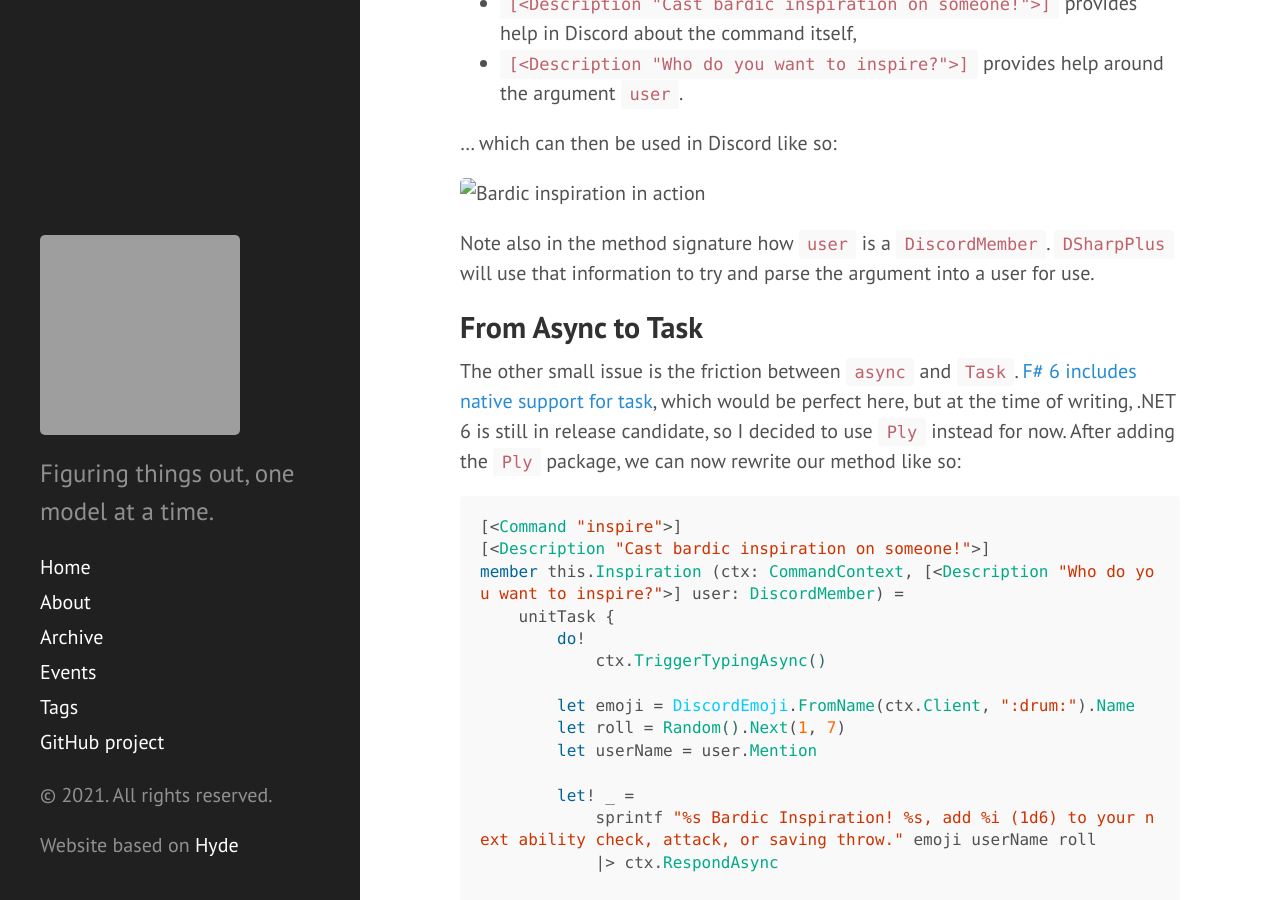
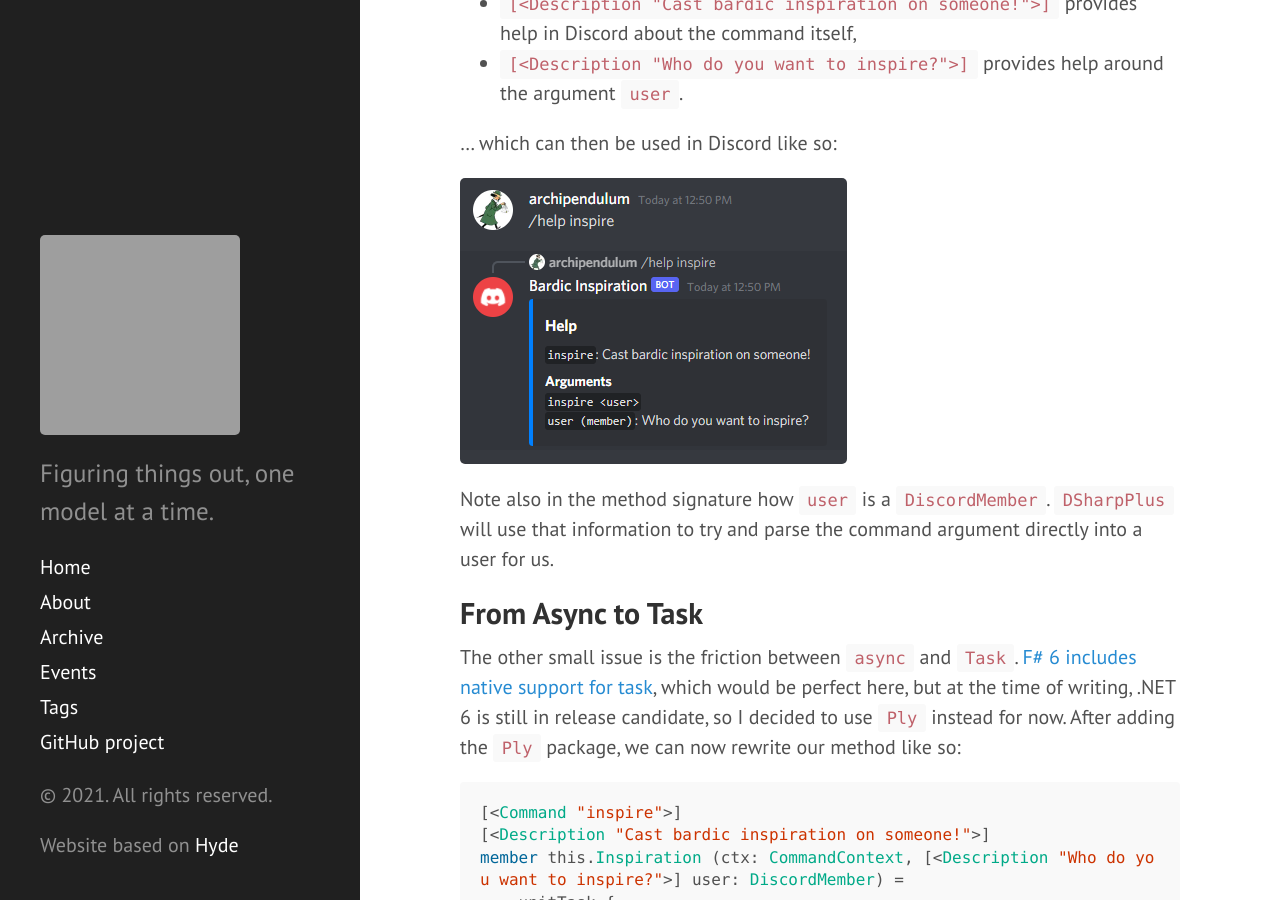
Before and after one commit to mathias-brandewinder/mathias-brandewinder.github.io, a Jekyll site: the page built from _posts/2021-10-30-fsharp-discord-bot.md, in a window 1280 px wide and 900 px high, scrolled down 5478 px. Built offline with Jekyll 4.4.1, drawn with Linux system fonts in a browser that asks for light colours; comment, search, counter and statistics services are not loaded; grey boxes are pictures that could not be loaded.

Commit message:
Discord bot: fix typos

```diff
--- a/_posts/2021-10-30-fsharp-discord-bot.md
+++ b/_posts/2021-10-30-fsharp-discord-bot.md
@@ -168,9 +168,9 @@
 
 ... which can then be used in Discord like so:
 
-![Bardic inspiration in action]({{ site.url }}/assets/2021-10-30-command-help.png)
+![Command help]({{ site.url }}/assets/2021-10-30-command-help.png)
 
-Note also in the method signature how `user` is a `DiscordMember`. `DSharpPlus` will use that information to try and parse the argument into a user for use.
+Note also in the method signature how `user` is a `DiscordMember`. `DSharpPlus` will use that information to try and parse the command argument directly into a user for us.
 
 ## From Async to Task
 
```
Also changed, not shown: assets/2021-10-30-command-help.png (renamed from assets/2021-10-31-command-help.png).
